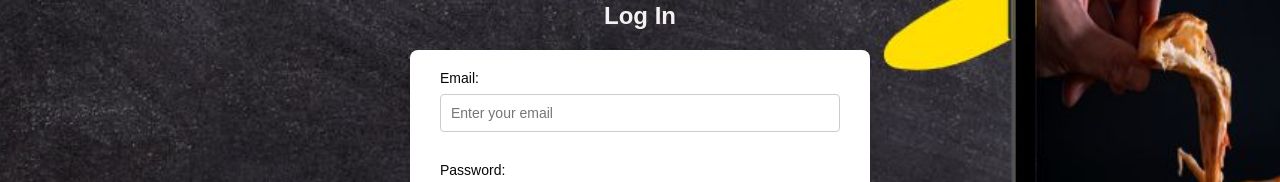
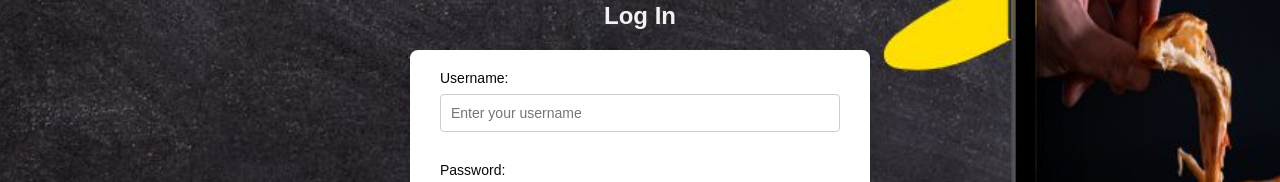
Before and after one commit to sandu456/mealdelivery-Frontend, a React (Vite) app: page /login in a window 1280 px wide. Shown: the part 313-495 px from the top of the page. Built offline with nearby package versions, Linux system fonts and the light colour scheme.

Commit message:
updated login page

```diff
--- a/package.json
+++ b/package.json
@@ -13,7 +13,7 @@
     "axios": "^1.7.9",
     "react": "^18.3.1",
     "react-dom": "^18.3.1",
-    "react-router-dom": "^7.1.3"
+    "react-router-dom": "^7.1.5"
   },
   "devDependencies": {
     "@eslint/js": "^9.17.0",
--- a/src/Pages/LogIn.tsx
+++ b/src/Pages/LogIn.tsx
@@ -1,27 +1,48 @@
 import React, { useState } from 'react';
 import './LogIn.css';
+import axios from "axios";
 
 const LogIn = () => {
-  const [email, setEmail] = useState('');
-  const [password, setPassword] = useState('');
+  const [username, setUsername] = useState("");
+  const [password, setPassword] = useState("");
+  const [message, setMessage] = useState("");
 
-  const handleSubmit = (e: React.FormEvent) => {
+  const handleSubmit = async (e: React.FormEvent) => {
     e.preventDefault();
-    alert('Logged in with email: ${email}');
 
+    try {
+      const response = await axios.post("http://localhost:8080/api/auth/signin", {
+        username,
+        password,
+      });
+
+      // Save the token in localStorage (for future authenticated requests)
+      localStorage.setItem("token", response.data.token);
+
+      setMessage("Login successful! Redirecting...");
+      // Redirect user after successful login (modify as needed)
+      setTimeout(() => {
+        window.location.href = "/dashboard"; // Change '/dashboard' to your actual route
+      }, 2000);
+
+    } catch (error: any) {
+      setMessage(error.response?.data?.message || "Invalid credentials. Try again.");
+    }
   };
+
 
   return (
     <div className="login">
       <h2>Log In</h2>
+      {message && <p className="message">{message}</p>}
       <form onSubmit={handleSubmit}>
         <label>
-          Email:
+          Username:
           <input
-            type="email"
-            placeholder="Enter your email"
-            value={email}
-            onChange={(e) => setEmail(e.target.value)}
+            type="text"
+            placeholder="Enter your username"
+            value={username}
+            onChange={(e) => setUsername(e.target.value)}
           />
         </label>
         <label>
```
Also changed, not shown: 1 other file (tests, documents, lock files or other folders).
